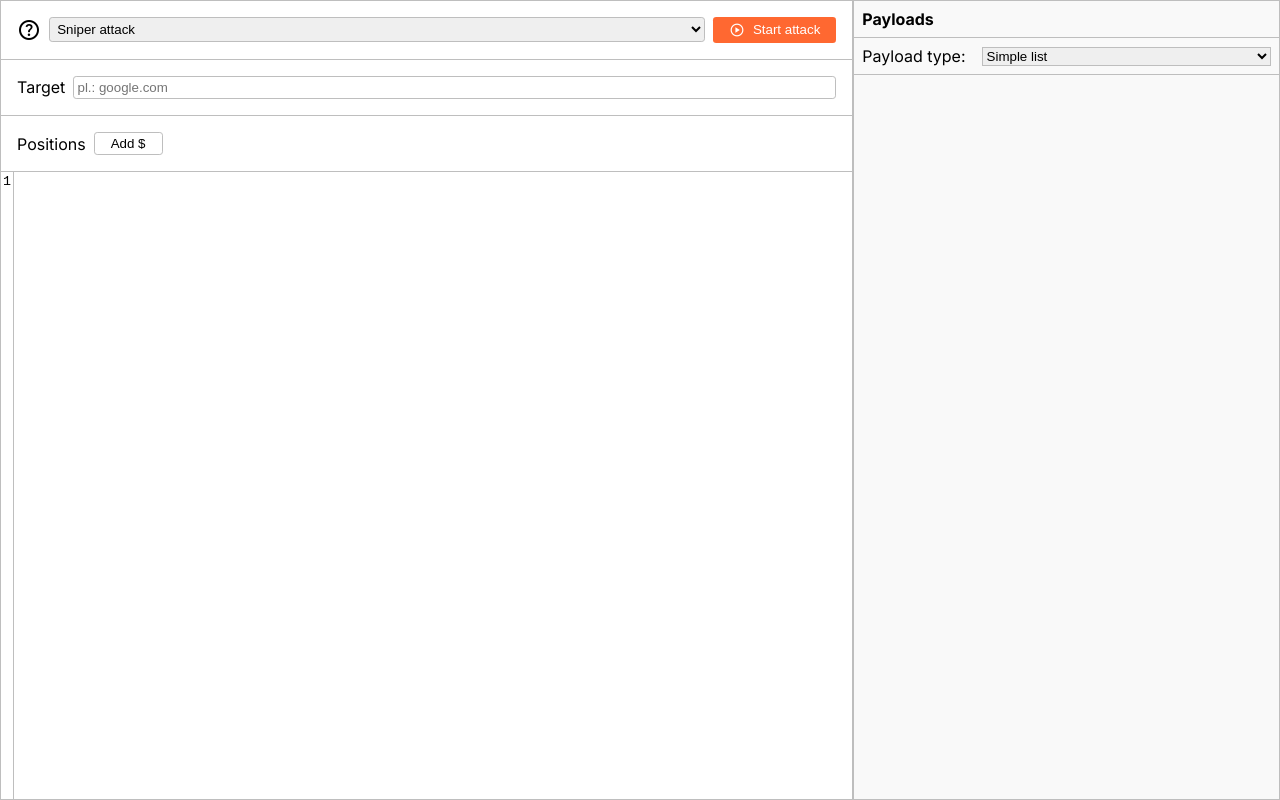
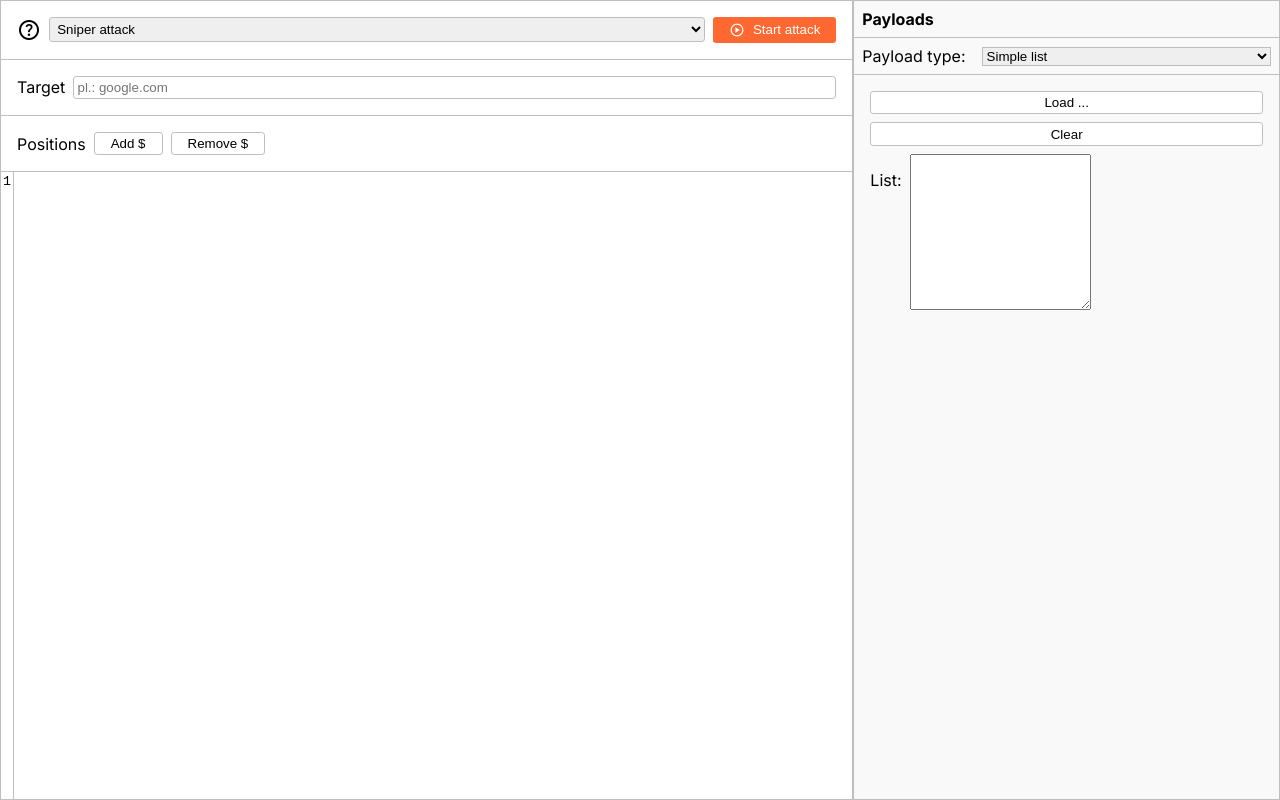
Before and after one commit to bencso/iskola-bintruder, a plain HTML site: page bintruder/index.html in a window 1280 px wide. Drawn offline with nearby package versions, Linux system fonts and the light colour scheme.

Commit message:
Add button to remove parameters in params-bar

```diff
--- a/bintruder/index.html
+++ b/bintruder/index.html
@@ -30,6 +30,7 @@
         <div class="params-bar">
             <span>Positions</span>
             <button id="addParam">Add $</button>
+            <button id="removeParams">Remove $</button>
         </div>
     </div>
     <div class="params">
```
